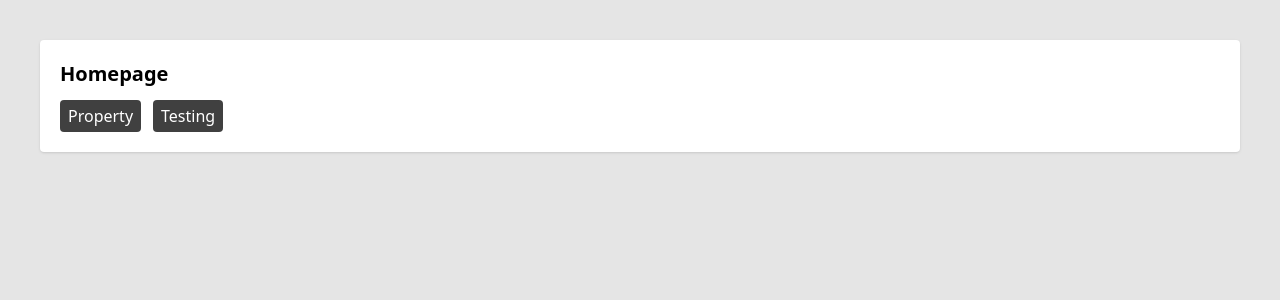
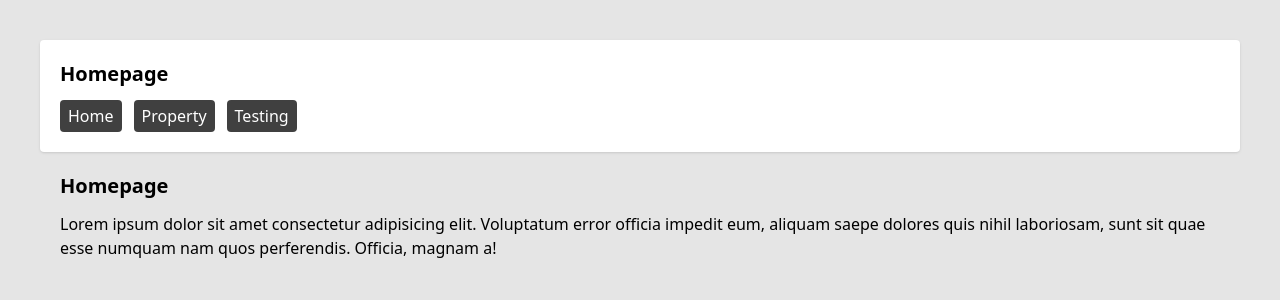
Before and after one commit to matteogiampaolo21/utah-real-estate, a Next.js app: page / in a window 1280 px wide. Shown: the top 300 px of the page. Built offline with nearby package versions, Linux system fonts and the light colour scheme.

Commit message:
removed previous page button, added a navbar.

```diff
--- a/src/app/layout.js
+++ b/src/app/layout.js
@@ -2,6 +2,8 @@ import "./globals.css";
 import "@fortawesome/fontawesome-svg-core/styles.css";
 import { config } from "@fortawesome/fontawesome-svg-core";
 config.autoAddCss = false;
+
+import Link from "next/link";
 
 export const metadata = {
   title: "Create Next App",
@@ -12,6 +14,15 @@ export default function RootLayout({ children }) {
   return (
     <html lang="en">
       <body className="m-2 p-2 sm:m-5 sm:p-5 bg-neutral-200">
+
+        <div className="shadow bg-white rounded-t rounded-b p-5" >
+          <h2 className="text-xl mb-3 font-bold">Homepage</h2>
+          <nav className="flex flex-row gap-3">
+            <Link className="font-bol px-2 bg-neutral-700 text-white py-1 rounded hover:bg-neutral-900" href="/">Home</Link>
+            <Link className="font-bol px-2 bg-neutral-700 text-white py-1 rounded hover:bg-neutral-900" href="/property">Property</Link>
+            <Link className="font-bol px-2 bg-neutral-700 text-white py-1 rounded hover:bg-neutral-900" href="/testing">Testing</Link>
+          </nav>
+        </div>
         {children}
 
       </body>
--- a/src/app/page.js
+++ b/src/app/page.js
@@ -1,14 +1,10 @@
-import Image from "next/image";
-import Link from "next/link";
 
 export default function Home() {
   return (
-    <div className="shadow bg-white rounded-t rounded-b p-5" >
+    <div className=" p-5" >
       <h2 className="text-xl mb-3 font-bold">Homepage</h2>
-      <nav className="flex flex-row gap-3">
-        <Link className="font-bol px-2 bg-neutral-700 text-white py-1 rounded hover:bg-neutral-900" href="/property">Property</Link>
-        <Link className="font-bol px-2 bg-neutral-700 text-white py-1 rounded hover:bg-neutral-900" href="/testing">Testing</Link>
-      </nav>
+      <p>Lorem ipsum dolor sit amet consectetur adipisicing elit. Voluptatum error officia impedit eum, aliquam saepe dolores quis nihil laboriosam, sunt sit quae esse numquam nam quos perferendis. Officia, magnam a!</p>
+
     </div>
   );
 }
--- a/src/app/property/page.jsx
+++ b/src/app/property/page.jsx
@@ -23,8 +23,6 @@ function PropertyPage() {
         <div className="lg:m-5 lg:p-5 ">
             <header className='flex justify-between'>
                 <h2 className='text-xl font-bold'>Property Page</h2>
-                <BackBtn className='font-bol px-2 bg-neutral-700 text-white py-1 rounded hover:bg-neutral-900' >Previous Page</BackBtn>
-
             </header>
 
             <FilterForm utahData={data} >Click</FilterForm>
```
